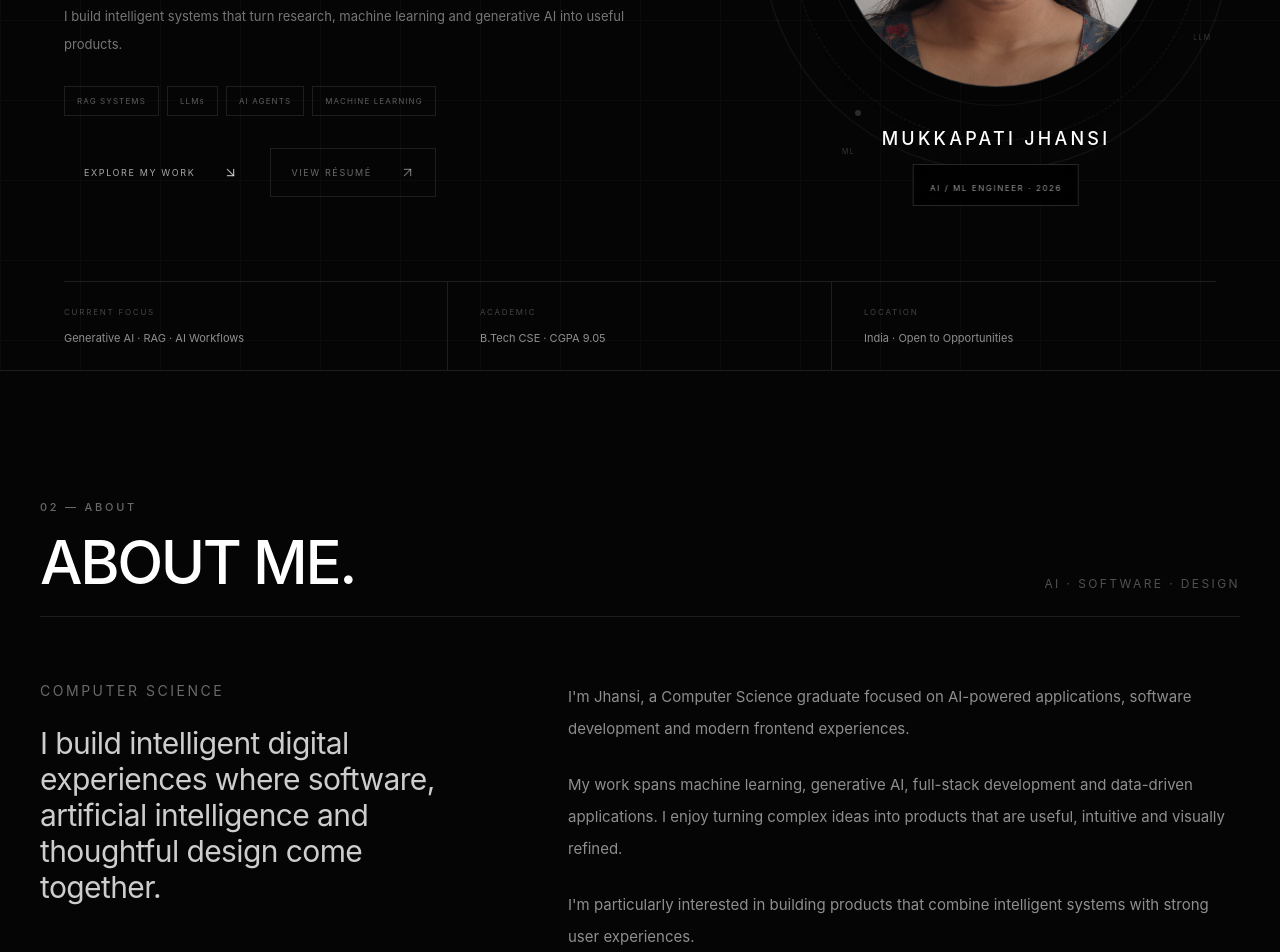
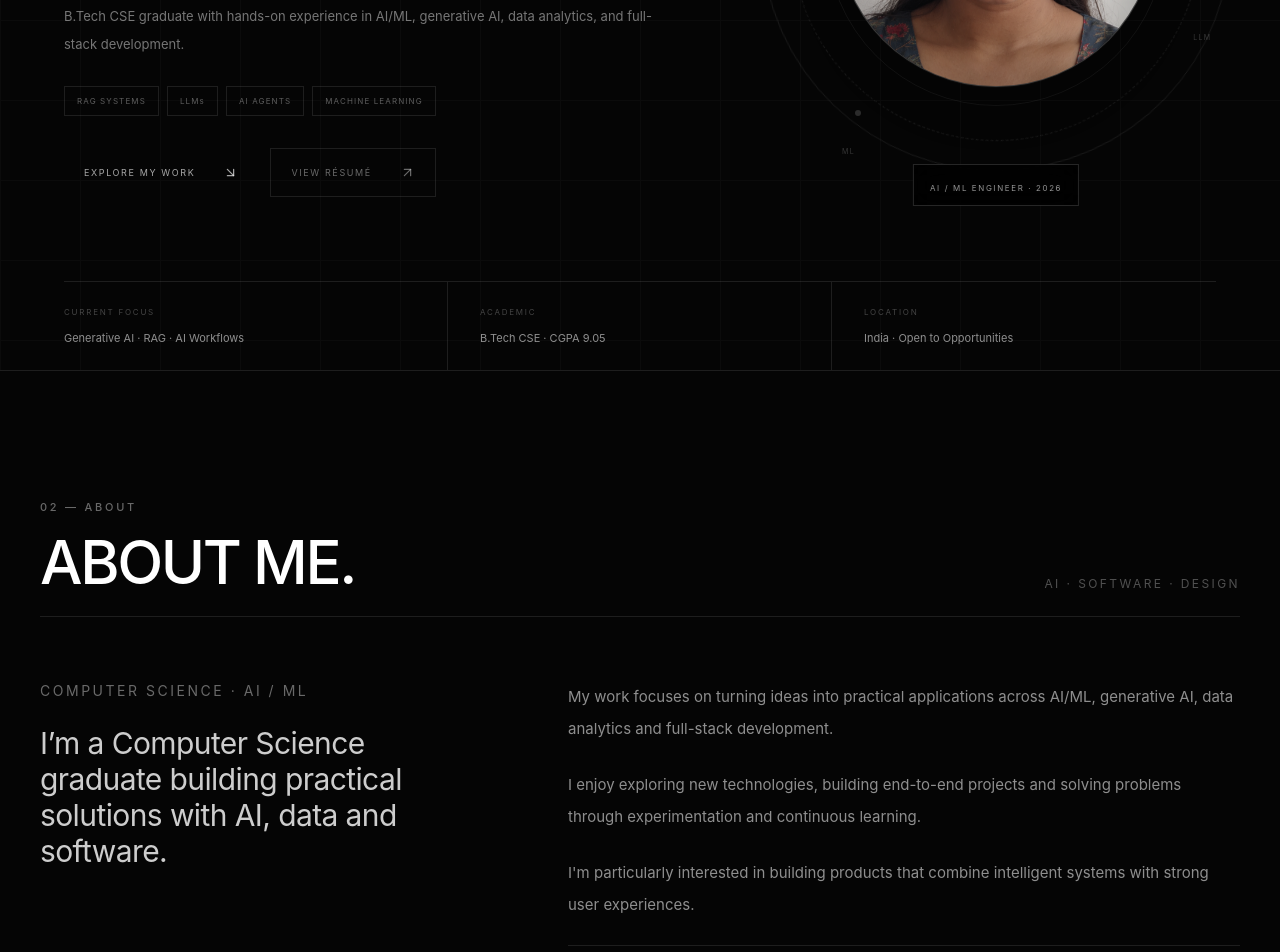
Before and after one commit to mukkapati-jhansi/portfolio, a React (Vite) app: page / in a window 1280 px wide. Shown: the part 540-1492 px from the top of the page. Built offline with nearby package versions, Linux system fonts and the light colour scheme.

Commit message:
Refine fresher portfolio content

```diff
--- a/src/components/About.tsx
+++ b/src/components/About.tsx
@@ -28,28 +28,26 @@ export default function About() {
           {/* Left */}
           <div>
             <p className="text-sm uppercase tracking-[0.18em] text-white/40">
-              COMPUTER SCIENCE
+              COMPUTER SCIENCE · AI / ML
             </p>
 
             <p className="mt-6 text-2xl leading-relaxed tracking-[-0.02em] text-white/80 md:text-3xl">
-              I build intelligent digital experiences where software,
-              artificial intelligence and thoughtful design come together.
+              I’m a Computer Science graduate
+              building practical solutions with
+              AI, data and software.
             </p>
           </div>
 
           {/* Right */}
           <div className="space-y-6 text-[15px] leading-8 text-white/55">
             <p>
-              I&apos;m Jhansi, a Computer Science graduate focused on
-              AI-powered applications, software development and modern
-              frontend experiences.
+              My work focuses on turning ideas into practical applications across AI/ML,
+              generative AI, data analytics and full-stack development.
             </p>
 
             <p>
-              My work spans machine learning, generative AI, full-stack
-              development and data-driven applications. I enjoy turning
-              complex ideas into products that are useful, intuitive and
-              visually refined.
+              I enjoy exploring new technologies, building end-to-end projects and
+              solving problems through experimentation and continuous learning.
             </p>
 
             <p>
--- a/src/components/Hero.tsx
+++ b/src/components/Hero.tsx
@@ -39,7 +39,7 @@ export default function Hero() {
         {/* TOP LINE */}
         <div className="flex items-center justify-between border-t border-white/10 pt-5">
           <span className="text-[9px] tracking-[0.28em] text-white/40">
-            01 — AI RESEARCH STUDIO
+            01 — INTRODUCTION
           </span>
 
           <span className="hidden text-[9px] tracking-[0.22em] text-white/25 md:block">
@@ -52,7 +52,7 @@ export default function Hero() {
           {/* LEFT SIDE */}
           <div className="relative z-10">
             <span className="mb-7 block text-[10px] tracking-[0.28em] text-white/35">
-              BUILDING INTELLIGENT SYSTEMS
+              B.TECH CSE · 2026 GRADUATE
             </span>
 
             {/* NAME */}
@@ -72,9 +72,7 @@ export default function Hero() {
             {/* DESCRIPTION */}
             <div className="mt-8">
               <p className="max-w-[620px] text-[13px] leading-7 text-white/45">
-                I build intelligent systems that turn research,
-                machine learning and generative AI into useful
-                products.
+                B.Tech CSE graduate with hands-on experience in AI/ML, generative AI, data analytics, and full-stack development.
               </p>
 
               {/* SKILL PILLS */}
@@ -211,22 +209,11 @@ export default function Hero() {
             </div>
 
             {/* PROFILE LABEL + NAME */}
+{/* PROFILE LABEL */}
 <div className="absolute bottom-[5%] left-1/2 z-20 -translate-x-1/2 text-center">
   <div
-    className={`mb-3 transition-all duration-700 ${
-      isHovered ? "-translate-y-1" : ""
-    }`}
-  >
-    <h2 className="whitespace-nowrap text-[15px] font-medium tracking-[0.18em] text-white md:text-[18px]">
-      MUKKAPATI JHANSI
-    </h2>
-  </div>
-
-  <div
     className={`mx-auto w-fit border border-white/15 bg-black/80 px-4 py-2 backdrop-blur-md transition-all duration-700 ${
-      isHovered
-        ? "border-white/40"
-        : ""
+      isHovered ? "border-white/40" : ""
     }`}
   >
     <span className="whitespace-nowrap text-[8px] tracking-[0.2em] text-white/60">
```
